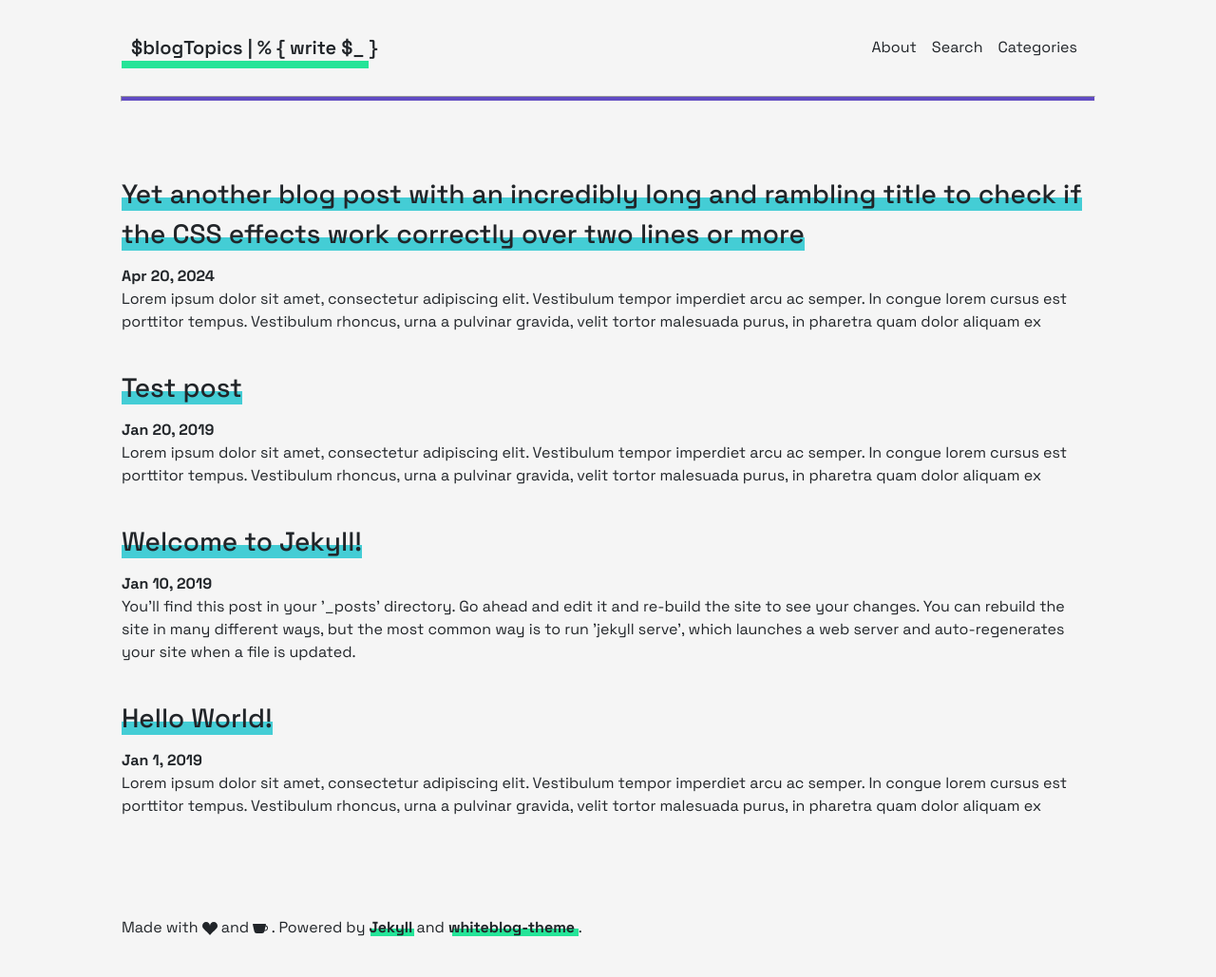
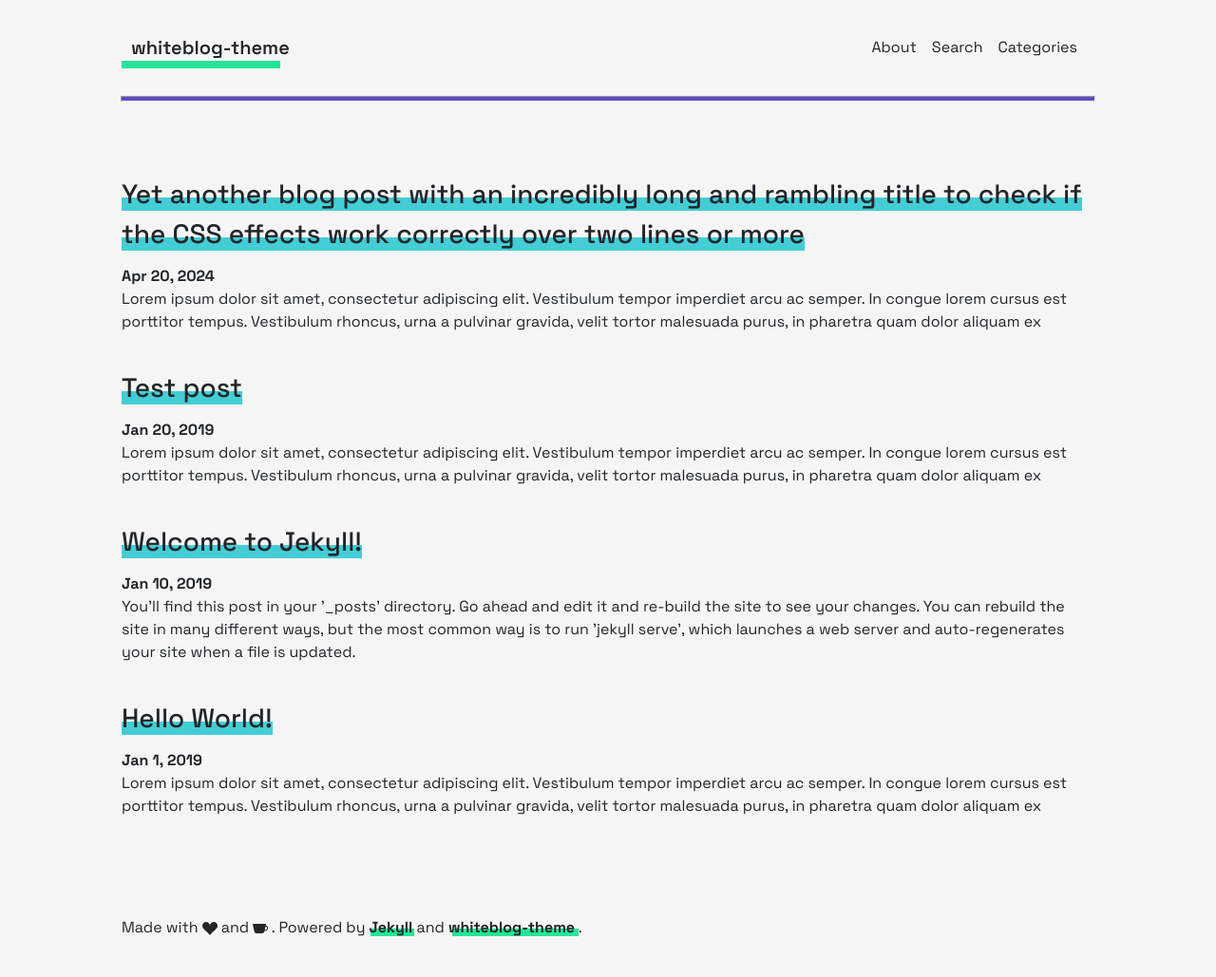
Before and after one commit to vmsilvamolina/whiteblog-theme, a Jekyll site: the page built from index.html, in a window 1280 px wide. Shown: the whole page at 95% size. Built offline with Jekyll 4.4.1, drawn with Linux system fonts in a browser that asks for light colours.

Commit message:
fix sass import and _config file

```diff
--- a/_config.yml
+++ b/_config.yml
@@ -1,5 +1,5 @@
 # Site Settings
-title: $blogTopics | % { write $_ }
+title: whiteblog-theme
 author: Victor Silva
 
 permalink: /:title/ #/:categories/:title/
@@ -36,4 +36,4 @@
 
 analytics:
   google:
-    tracking_id          : "G-PY9VSRJ6KW"         # false (default), "UA-XXXXX-X"
+    tracking_id          : "G-PY9VSRJ6KW"         # false (default), "G-XXXXXXXXXX"
--- a/_sass/whiteblog-theme.scss
+++ b/_sass/whiteblog-theme.scss
@@ -1,5 +1,4 @@
 @charset "utf-8";
 
-@import
-  "whiteblog-theme/layout",
-  "whiteblog-theme/syntax-highlighting";
+@use "whiteblog-theme/layout";
+@use "whiteblog-theme/syntax-highlighting";
```
